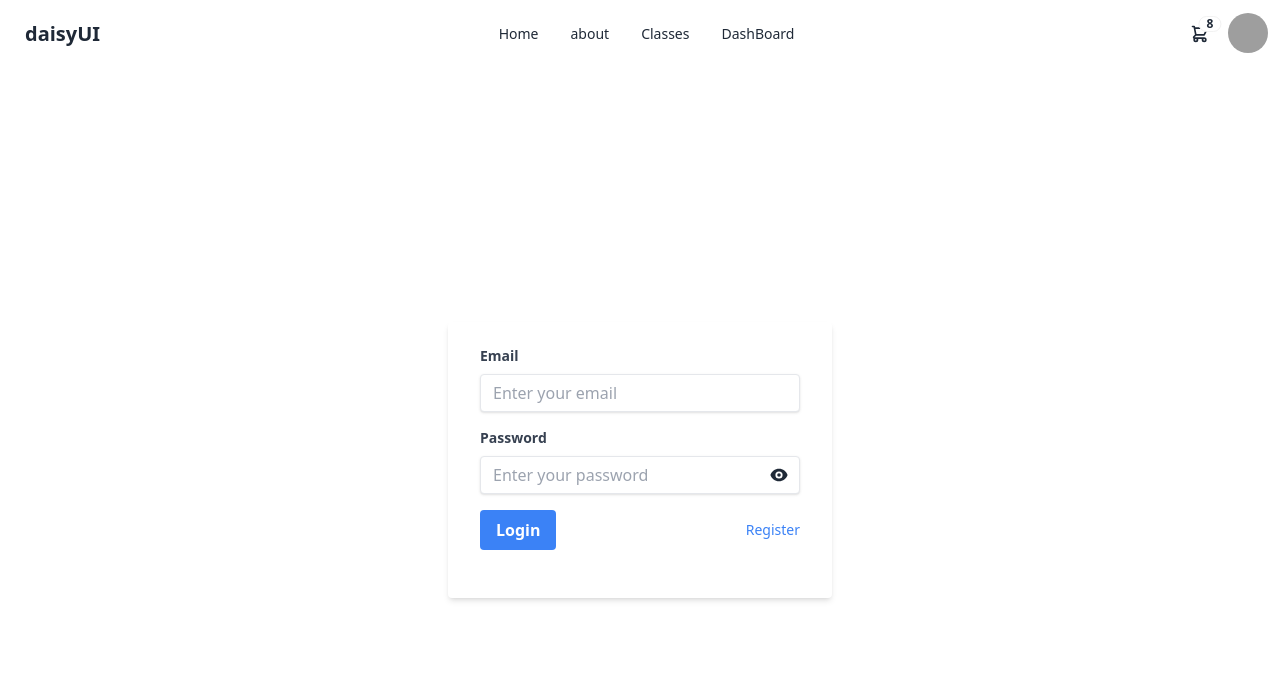
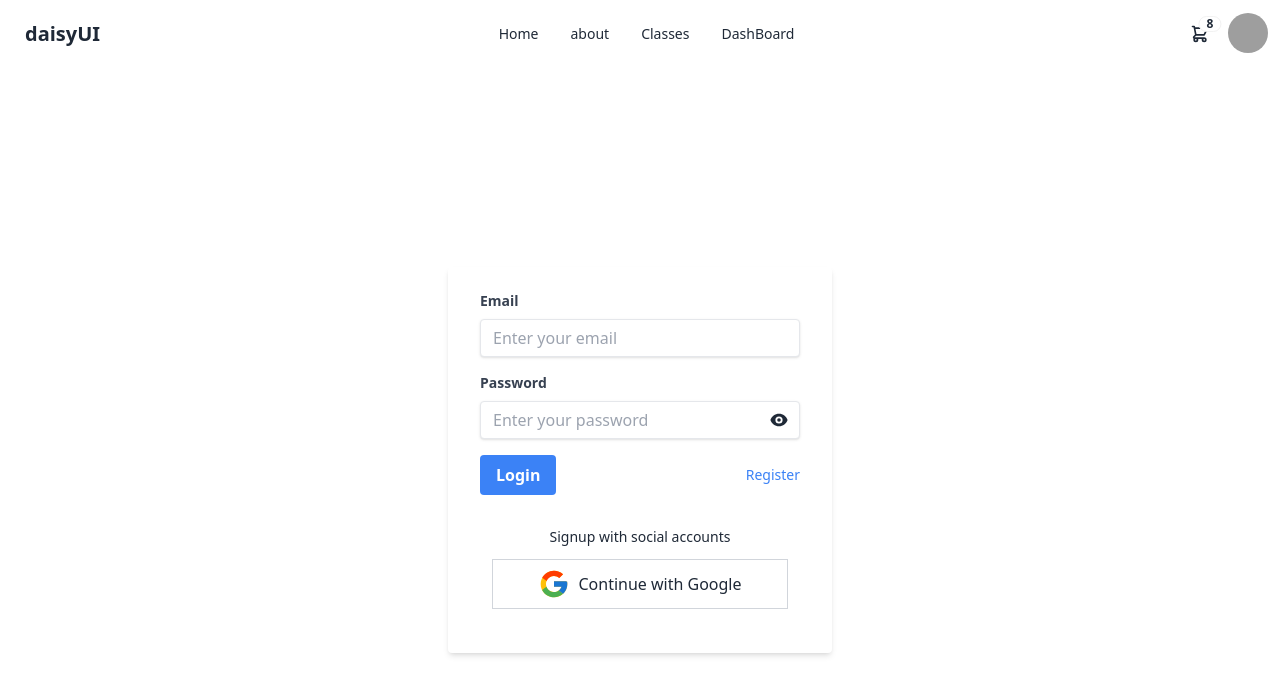
Before and after one commit to BidhanCR/yoga-meditaion-client, a React (Vite) app: page /login in a window 1280 px wide. Shown: the top 694 px of the page. Built offline with nearby package versions, Linux system fonts and the light colour scheme; no server answers; grey boxes are pictures that could not be loaded.

Commit message:
private route added

```diff
--- a/src/Pages/Login/Login.jsx
+++ b/src/Pages/Login/Login.jsx
@@ -1,21 +1,30 @@
 
 import { useForm } from "react-hook-form";
 import { HiEye, HiEyeOff } from "react-icons/hi";
-import { Link } from "react-router-dom";
+
+import { Link, useLocation, useNavigate } from "react-router-dom";
 import useAuth from "../../Hooks/useAuth";
 import { useState } from "react";
+import SocialLogIn from "../../components/SocialLogIn/SocialLogIn";
 
 const Login = () => {
   const {signIn} = useAuth();
   const { register, handleSubmit, formState: { errors } } = useForm();
+  const navigate = useNavigate()
+  const location = useLocation()
+  const from = location.state?.from?.pathname || '/'
 
   const onSubmit = (data) => {
-    // Perform login logic here
+
     console.log(data);
     signIn(data.email, data.password)
-    .then(res=> res.json())
+    .then(result=> {
+      console.log(result.user)
+      navigate(from, { replace: true })
+    })
     .catch(error=> console.log(error))
   };
+
 
   const [passwordVisible, setPasswordVisible] = useState(false);
 
@@ -72,7 +81,9 @@ const Login = () => {
             Register
           </Link>
         </div>
+        <SocialLogIn></SocialLogIn>
       </form>
+
     </div>
   );
 };
--- a/src/Pages/Register/Register.jsx
+++ b/src/Pages/Register/Register.jsx
@@ -1,7 +1,7 @@
 import { useState } from "react";
 import { useForm } from "react-hook-form";
 import Swal from "sweetalert2";
-import { Navigate } from "react-router-dom";
+import { useLocation, useNavigate } from "react-router-dom";
 import useAuth from "../../Hooks/useAuth";
 
 const Register = () => {
@@ -12,6 +12,9 @@ const Register = () => {
     formState: { errors },
   } = useForm();
   const { createUser, updateUserProfile } = useAuth();
+  const navigate = useNavigate()
+  const location = useLocation()
+  const from = location.state?.from?.pathname || '/'
   const [imageFile, setImageFile] = useState(null);
 
   const onSubmit = (data) => {
@@ -62,7 +65,7 @@ const Register = () => {
                       showConfirmButton: false,
                       timer: 1500,
                     });
-                    Navigate("/");
+                    navigate(from, { replace: true })
                   }
                 });
             })
--- /dev/null
+++ b/src/Routes/PrivateRoute.jsx
@@ -0,0 +1,19 @@
+ import { Navigate, useLocation } from "react-router";
+import useAuth from "../Hooks/useAuth";
+
+
+const PrivateRoute = ({ children }) => {
+    const { user, loading } = useAuth();
+    const location = useLocation();
+
+    if(loading){
+        return <progress className="progress w-56"></progress>
+    }
+
+    if (user) {
+        return children;
+    }
+    return <Navigate to="/login" state={{from: location}} replace></Navigate>
+};
+
+export default PrivateRoute;
--- a/src/components/AllUsers/AllUsers.jsx
+++ b/src/components/AllUsers/AllUsers.jsx
@@ -61,15 +61,17 @@ const AllUsers = () => {
                 <td>{user.name}</td>
                 <td>{user.email}</td>
                 <td>{user.role}</td>
-                <td className="flex flex-col w-1/3 space-y-2">
+                <td className="flex flex-col md:w-1/3  space-y-2 ">
                   <button
                     onClick={() => handleMakeAdmin(user)}
                     className="btn btn-primary btn-sm"
+                    disabled={user.role === "Admin"}
                   >
                     Make Admin
                   </button>
-                  <button className="btn btn-secondary btn-sm">
+                  <button className="btn btn-secondary btn-sm" disabled={user.role === "Instructor"}>
                     Make Instructor
+
                   </button>
                 </td>
               </tr>
--- /dev/null
+++ b/src/components/SocialLogIn/SocialLogIn.jsx
@@ -0,0 +1,57 @@
+import { FcGoogle } from "react-icons/fc";
+import useAuth from "../../Hooks/useAuth";
+import { useLocation, useNavigate } from "react-router-dom";
+const SocialLogIn = () => {
+  const { signInWithGoogle } = useAuth();
+  const navigate = useNavigate();
+  const location = useLocation();
+  const from = location.state?.from?.pathname || "/";
+  const handleGoogleSignIn = () => {
+    signInWithGoogle()
+      .then((result) => {
+        console.log(result.user);
+        const loggedInUser = result.user;
+        // save user to db
+        const saveUser = {
+          name: loggedInUser.displayName,
+          email: loggedInUser.email,
+          role: "student",
+        };
+        fetch("http://localhost:5000/users", {
+          method: "POST",
+          headers: {
+            "content-type": "application/json",
+          },
+          body: JSON.stringify(saveUser),
+        })
+          .then((res) => res.json())
+          .then(() => {
+            navigate(from, { replace: true });
+          });
+      })
+      .catch((error) => {
+        console.log(error.message);
+      });
+  };
+  return (
+    <div>
+      <div className="flex items-center pt-4 space-x-1">
+        <div className="flex-1 h-px sm:w-16 dark:bg-gray-700"></div>
+        <p className="px-3 text-sm dark:text-gray-400">
+          Signup with social accounts
+        </p>
+        <div className="flex-1 h-px sm:w-16 dark:bg-gray-700"></div>
+      </div>
+      <div
+        onClick={handleGoogleSignIn}
+        className="flex justify-center items-center space-x-2 border m-3 p-2 border-gray-300 border-rounded cursor-pointer"
+      >
+        <FcGoogle size={32} />
+
+        <p>Continue with Google</p>
+      </div>
+    </div>
+  );
+};
+
+export default SocialLogIn;
```
